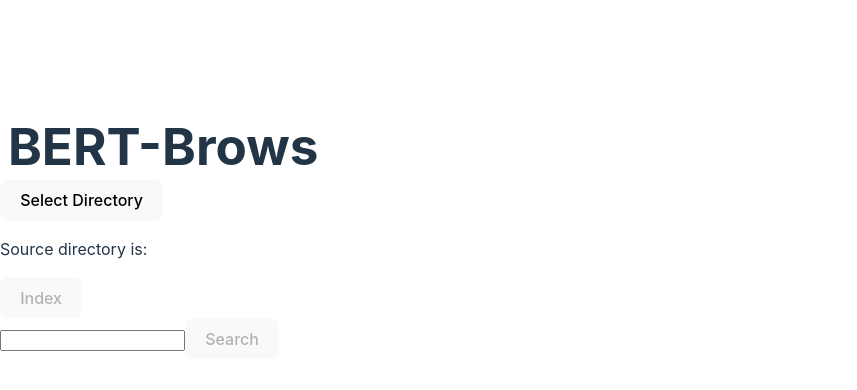
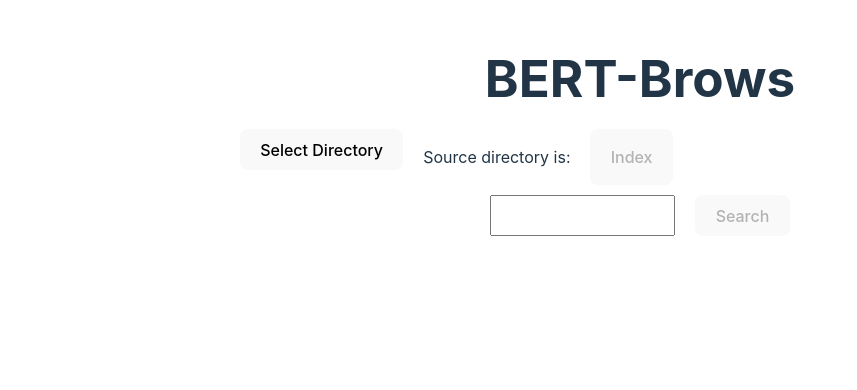
Before and after one commit to spikelynch/bert-brows, a React (Vite) app: page / in a window 1280 px wide. Shown: the part 164-554 px from the top of the page, without its empty margins (0-857 px from the left). Built offline with nearby package versions, Linux system fonts and the light colour scheme.

Commit message:
Fixed missing App.css stylesheet

```diff
--- a/src/App.css
+++ b/src/App.css
@@ -10,12 +10,20 @@
   gap: 20px;
 }
 
-.textbox-container {
+.search-container {
   display: flex;
   justify-content: center;
   gap: 20px;
   width: 800px;
 }
+
+.results-container {
+  display: flex;
+  justify-content: center;
+  gap: 20px;
+  width: 800px;
+}
+
 
 .textbox-container>textarea, .language-selector {
   width: 50%;
--- a/src/App.jsx
+++ b/src/App.jsx
@@ -2,6 +2,9 @@ import { useEffect, useRef, useState } from 'react'
 
 import DirectorySelector from './components/DirectorySelector';
 import Progress from './components/Progress';
+
+import './App.css'
+
 
 import * as pdfjsLib from 'pdfjs-dist';
 
```
